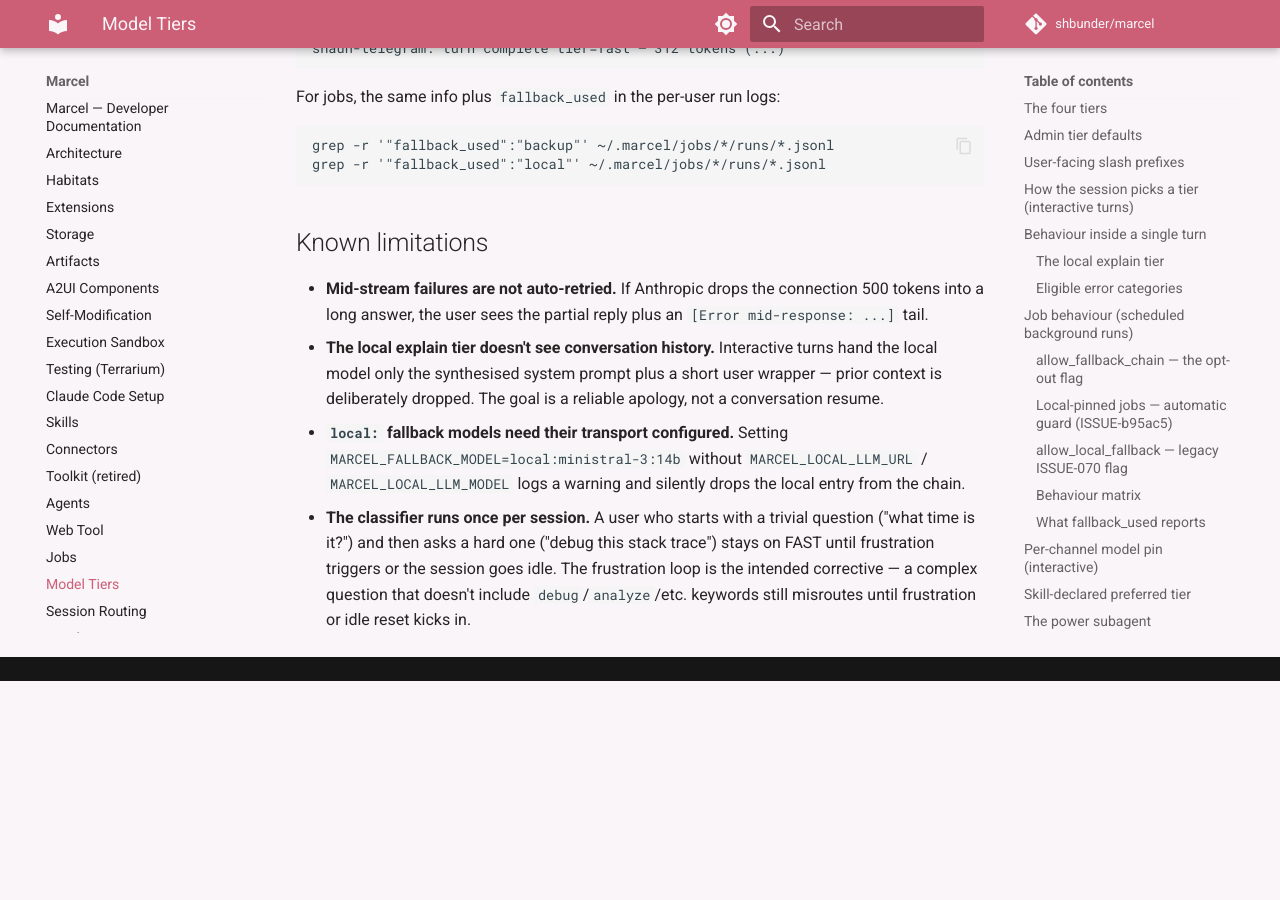
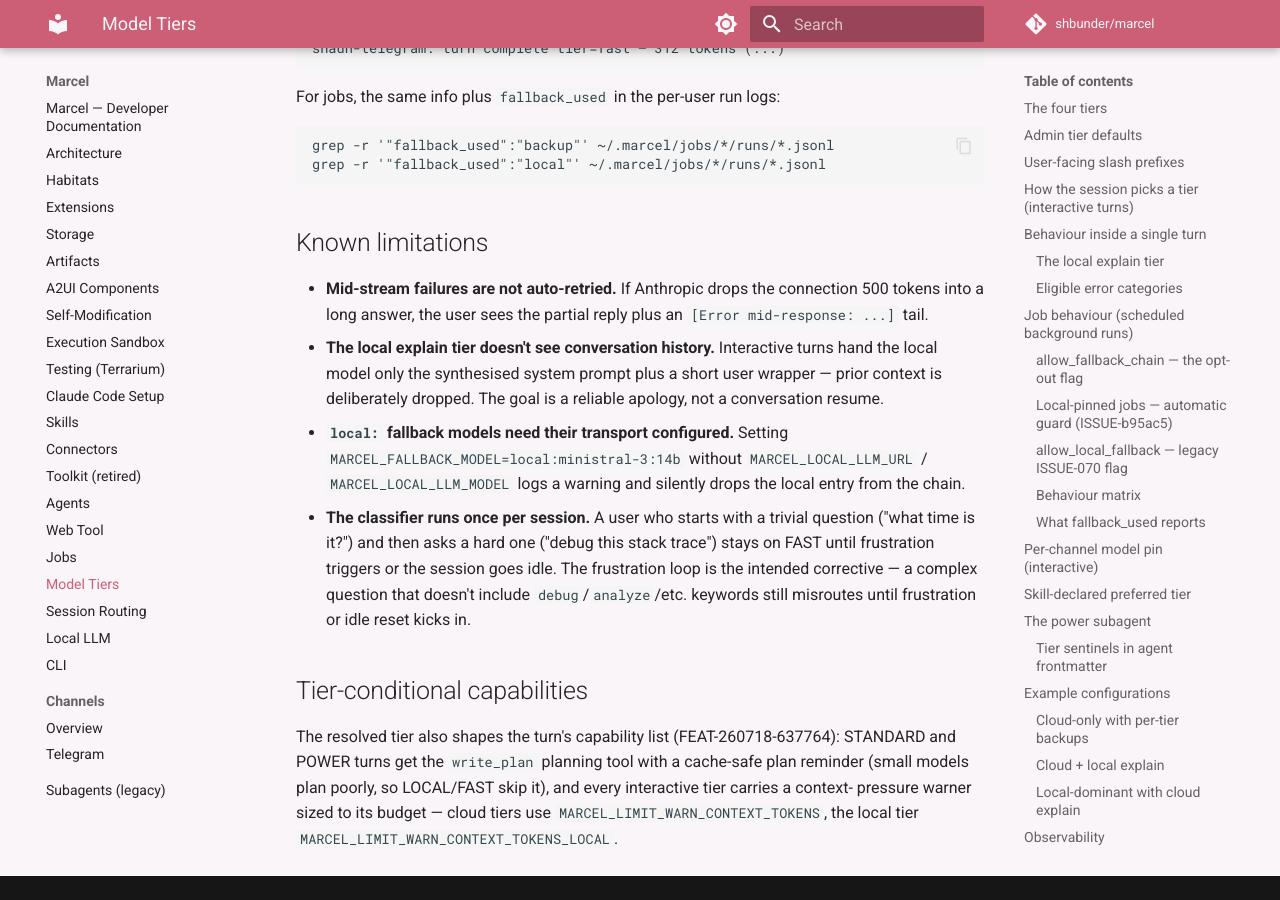
Before and after one commit to shbunder/marcel, an MkDocs documentation site: the page built from docs/model-tiers.md, in a window 1280 px wide and 900 px high, scrolled down 9231 px. Built offline with MkDocs 1.6.1 and Material for MkDocs 9.7.7, drawn with Linux system fonts in a browser that asks for light colours; comment, search, counter and statistics services are not loaded; before the commit the page ends 9912 px from its top, so only the background shows below that.

Commit message:
[STORY-260719-e00c18] impl: docs — tier-conditional Planning + LimitWarner
architecture.md turn flow + capabilities map; model-tiers.md gains the
tier-conditional capabilities section with the new settings names.

Co-Authored-By: Claude Opus 4.8 <noreply@anthropic.com>

```diff
--- a/docs/model-tiers.md
+++ b/docs/model-tiers.md
@@ -408,3 +408,13 @@ grep -r '"fallback_used":"local"' ~/.marcel/jobs/*/runs/*.jsonl
   the session goes idle. The frustration loop is the intended corrective
   — a complex question that doesn't include `debug`/`analyze`/etc. keywords
   still misroutes until frustration or idle reset kicks in.
+
+## Tier-conditional capabilities
+
+The resolved tier also shapes the turn's capability list
+(FEAT-260718-637764): STANDARD and POWER turns get the `write_plan`
+planning tool with a cache-safe plan reminder (small models plan poorly,
+so LOCAL/FAST skip it), and every interactive tier carries a context-
+pressure warner sized to its budget — cloud tiers use
+`MARCEL_LIMIT_WARN_CONTEXT_TOKENS`, the local tier
+`MARCEL_LIMIT_WARN_CONTEXT_TOKENS_LOCAL`.
```
Also changed, not shown: docs/architecture.md (+8 -1 lines).
